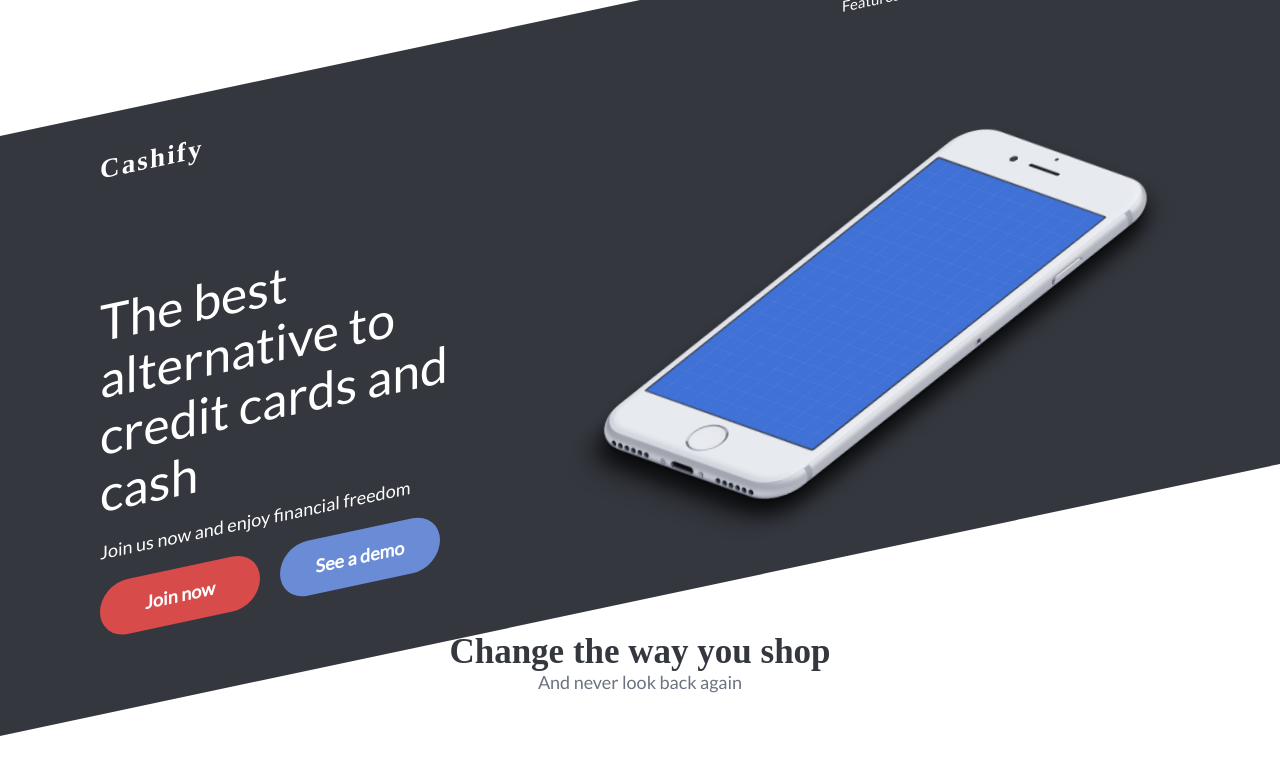
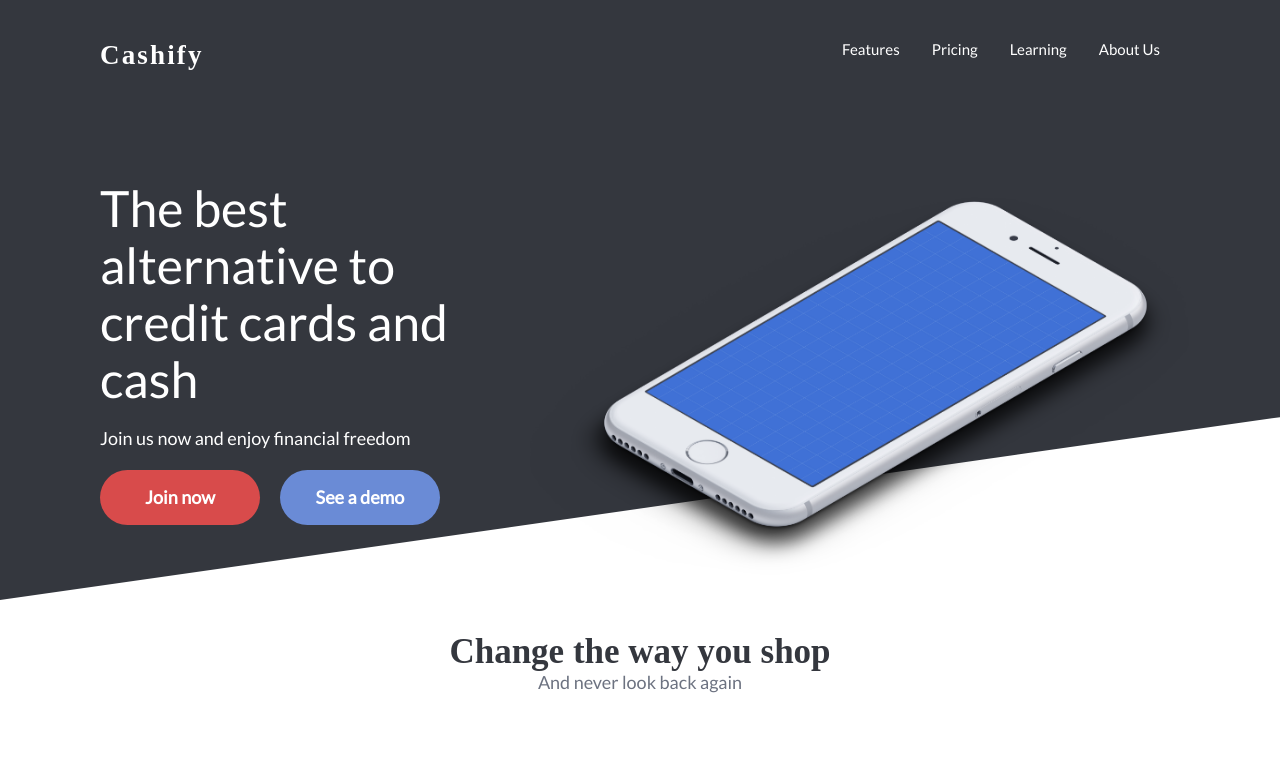
Before and after one commit to hahavirus11/cashify, a plain HTML site: page cashify/index.html in a window 1280 px wide. Shown: the top 761 px of the page. Drawn offline with nearby package versions, Linux system fonts and the light colour scheme.

Commit message:
Update style.css

```diff
--- a/cashify/css/style.css
+++ b/cashify/css/style.css
@@ -18,11 +18,7 @@ strong{
 .header{
     width: 100%;
     height: 600px;
-    background-color: #34373e;
-    -ms-transform: skewY(-12deg); /* IE 9 */
-  -webkit-transform: skewY(-12deg); /* Safari prior 9.0 */
-  transform: skewY(-12deg);
-    /* background-image: url(../image/topbg.svg) */
+    background-image: url(../image/topbg.svg)
 }
 .navbar{
     padding: 40px 100px;
```
